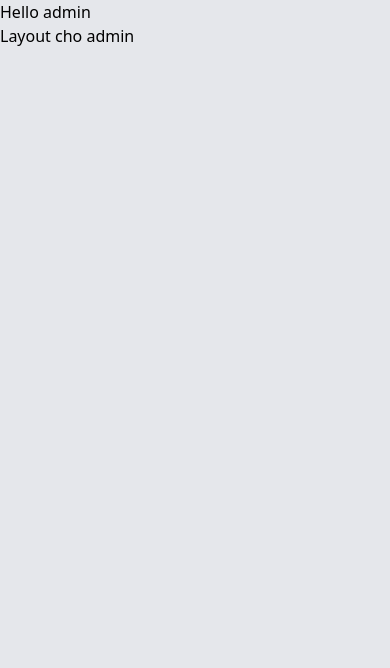
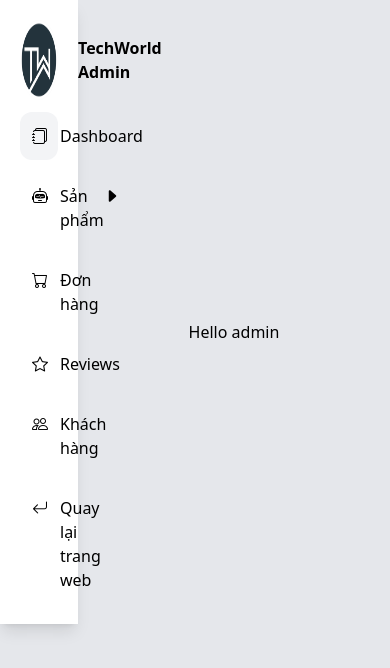
Before and after one commit to Dat-TG/TechWorld-Shopping, a Next.js app: page /admin in a window 390 px wide. Shown: the top 668 px of the page. Built offline with nearby package versions, Linux system fonts and the light colour scheme.

Commit message:
add sidebar

```diff
--- a/app/AdminLayout.tsx
+++ b/app/AdminLayout.tsx
@@ -1,13 +1,16 @@
 import 'bootstrap-icons/font/bootstrap-icons.css';
 import '../styles/globals.css';
+import SideBarAdmin from './components/admin/SideBar';
 
 export default function AdminLayout({ children }: { children: React.ReactNode }) {
     return (
-       <>
-                    <main className='max-w-screen-xl mx-auto align-middle items-center'>
-                        {children}
-                    </main>
-                    <p>Layout cho admin</p>
+        <>
+            <main className='w-full h-full flex items-center justify-center'>
+                <div className='w-1/5 pb-10'>
+                    <SideBarAdmin />
+                </div>
+                <div className='w-4/5'>{children}</div>
+            </main>
         </>
     );
 }
--- a/app/admin/page.tsx
+++ b/app/admin/page.tsx
@@ -7,7 +7,7 @@ export const metadata = {
 };
 
 export default function Page() {
-    return <div>Hello admin</div>;
+    return <div className='flex justify-center items-center'>Hello admin</div>;
 }
 
 Page.getLayout = (page:ReactNode) => {
--- /dev/null
+++ b/app/components/admin/SideBar.tsx
@@ -0,0 +1,135 @@
+'use client';
+import Link from 'next/link';
+import { useState } from 'react';
+
+export default function SideBarAdmin() {
+    const [index, setIndex] = useState(0);
+    const [tab, setTab] = useState(0);
+    const [isProductClicking, setProductClicking] = useState(false);
+    return (
+        <>
+            <div className='bg-white w-full h-full flex flex-col px-5 py-5 space-y-3 shadow-lg'>
+                <div className='flex items-center space-x-5'>
+                    <img className='w-20 h-20' src='/images/logo.png'></img>
+                    <p className='font-bold text-md sm:text-md md:text-lg'>TechWorld Admin</p>
+                </div>
+                <div
+                    className={
+                        'hover:bg-gray-100 rounded-xl flex py-3 px-3 space-x-3 cursor-pointer' +
+                        (index === 0 ? ' bg-gray-100' : '')
+                    }
+                    onClick={() => {
+                        setIndex(0);setProductClicking(false);
+                    }}
+                >
+                    <i className='bi bi-journals'></i>
+                    <p className='text-md'>Dashboard</p>
+                </div>
+                <div
+                    className={
+                        'hover:bg-gray-100 rounded-xl flex py-3 px-3 cursor-pointer justify-between' +
+                        (index === 1 ? ' bg-gray-100' : '')
+                    }
+                    onClick={() => {
+                        setProductClicking(!isProductClicking);
+                        setIndex(1);
+                    }}
+                >
+                    <div className='flex space-x-3'>
+                        <i className='bi bi-robot'></i>
+                        <p className='text-md'>Sản phẩm</p>
+                    </div>
+                    <i
+                        className={
+                            'bi ' +
+                            (isProductClicking ? 'bi-caret-down-fill' : 'bi-caret-right-fill')
+                        }
+                    ></i>
+                </div>
+                <div className={isProductClicking ? '' : 'hidden ' + 'ms-3'}>
+                    <div
+                        className={
+                            'hover:bg-gray-100 rounded-xl flex py-3 px-3 space-x-3 cursor-pointer' +
+                            (tab === 0 ? ' bg-gray-100' : '')
+                        }
+                        onClick={() => {
+                            setTab(0);
+                        }}
+                    >
+                        <i className='bi bi-grid-fill'></i>
+                        <p className='text-md'>Tất cả sản phẩm</p>
+                    </div>
+                    <div
+                        className={
+                            'hover:bg-gray-100 rounded-xl flex py-3 px-3 space-x-3 cursor-pointer' +
+                            (tab === 1 ? ' bg-gray-100' : '')
+                        }
+                        onClick={() => {
+                            setTab(1);
+                        }}
+                    >
+                        <i className='bi bi-fire'></i>
+                        <p className='text-md'>Xu hướng mua sắm</p>
+                    </div>
+                    <div
+                        className={
+                            'hover:bg-gray-100 rounded-xl flex py-3 px-3 space-x-3 cursor-pointer' +
+                            (tab === 2 ? ' bg-gray-100' : '')
+                        }
+                        onClick={() => {
+                            setTab(2);
+                        }}
+                    >
+                        <i className='bi bi-plus-circle-fill'></i>
+                        <p className='text-md'>Thêm sản phẩm mới</p>
+                    </div>
+                </div>
+                <div
+                    className={
+                        'hover:bg-gray-100 rounded-xl flex py-3 px-3 space-x-3 cursor-pointer' +
+                        (index === 2 ? ' bg-gray-100' : '')
+                    }
+                    onClick={() => {
+                        setIndex(2);setProductClicking(false);
+                    }}
+                >
+                    <i className='bi bi-cart'></i>
+                    <p className='text-md'>Đơn hàng</p>
+                </div>
+                <div
+                    className={
+                        'hover:bg-gray-100 rounded-xl flex py-3 px-3 space-x-3 cursor-pointer' +
+                        (index === 3 ? ' bg-gray-100' : '')
+                    }
+                    onClick={() => {
+                        setIndex(3);setProductClicking(false);
+                    }}
+                >
+                    <i className='bi bi-star'></i>
+                    <p className='text-md'>Reviews</p>
+                </div>
+                <div
+                    className={
+                        'hover:bg-gray-100 rounded-xl flex py-3 px-3 space-x-3 cursor-pointer' +
+                        (index === 4 ? ' bg-gray-100' : '')
+                    }
+                    onClick={() => {
+                        setIndex(4);setProductClicking(false);
+                    }}
+                >
+                    <i className='bi bi-people'></i>
+                    <p className='text-md'>Khách hàng</p>
+                </div>
+                <Link
+                    href='/'
+                    className={
+                        'hover:bg-gray-100 rounded-xl flex py-3 px-3 space-x-3 cursor-pointer'
+                    }
+                >
+                    <i className='bi bi-arrow-return-left'></i>
+                    <p className='text-md'>Quay lại trang web</p>
+                </Link>
+            </div>
+        </>
+    );
+}
```
